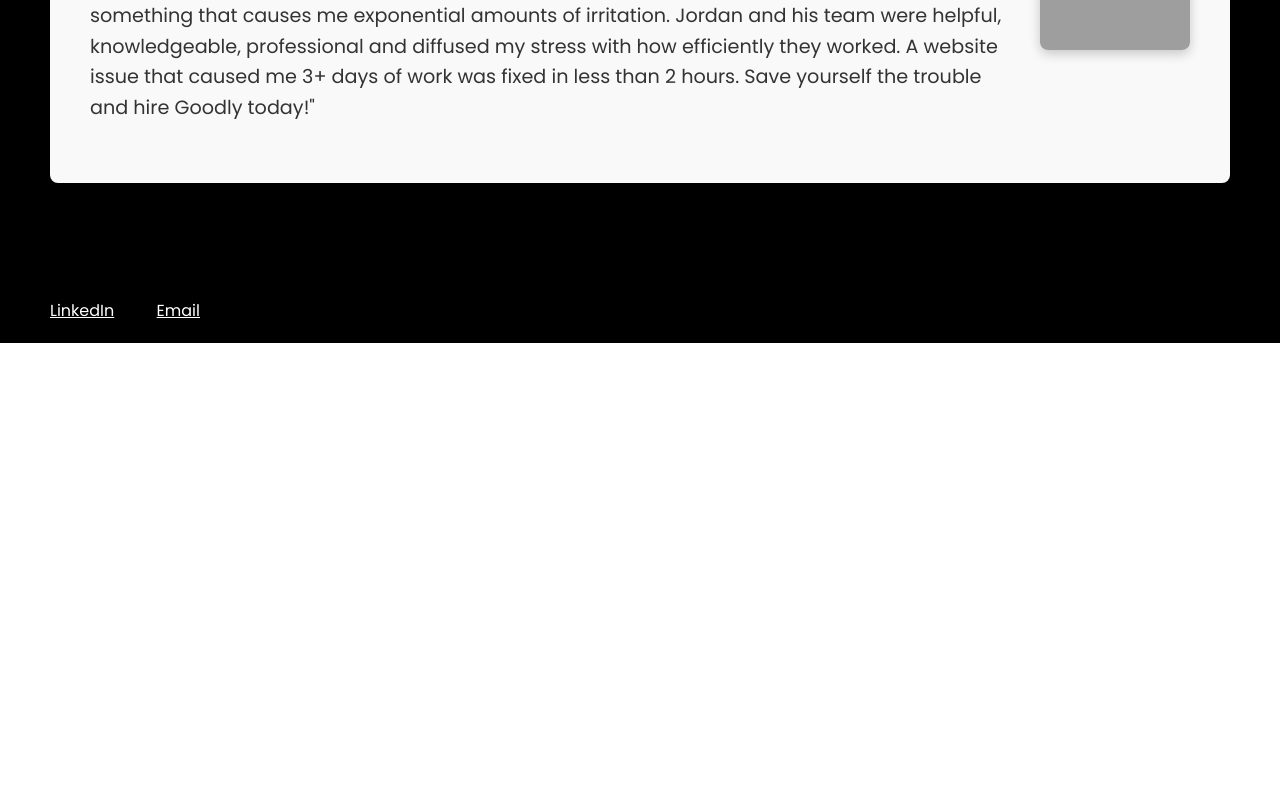
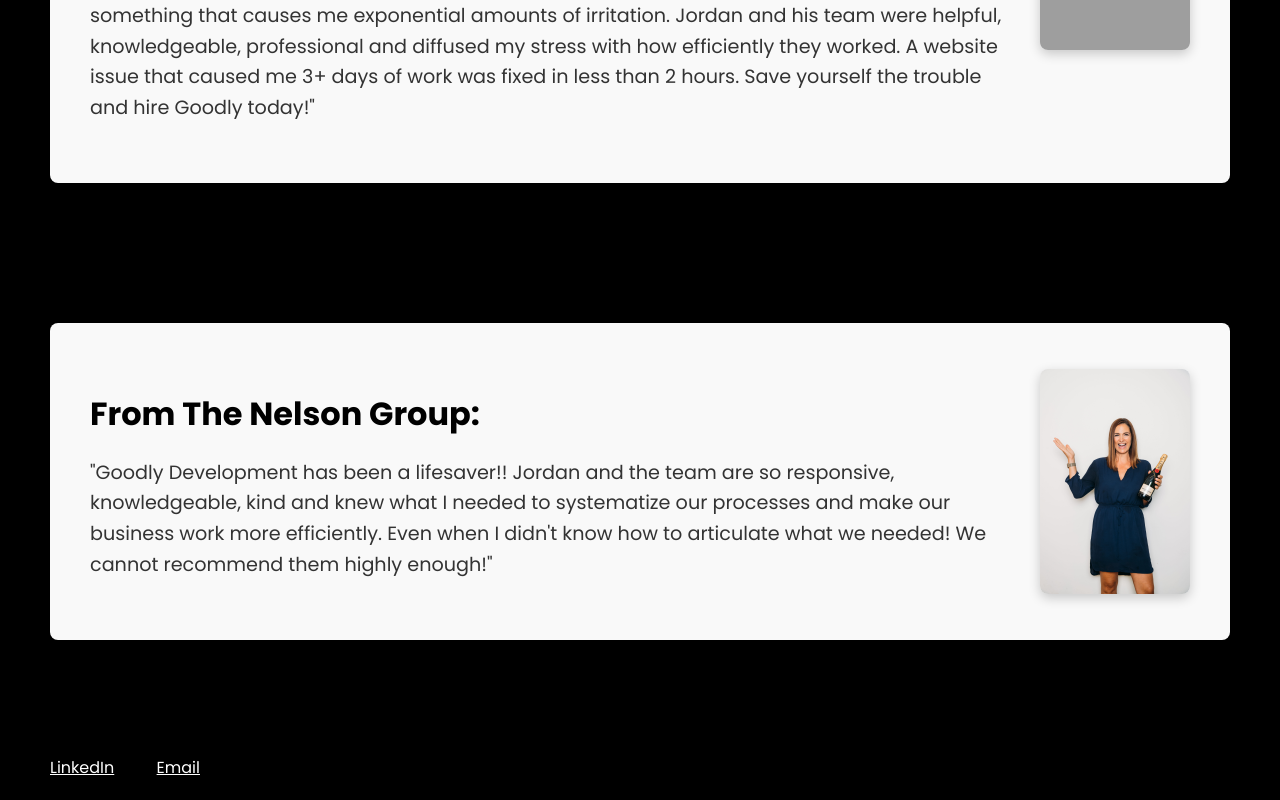
Before and after one commit to Jordan1022/goodly-subs, a React (Create React App) app: page / in a window 1280 px wide. Shown: the part 1480-2280 px from the top of the page. Before the commit the page ends 1823 px from the top, so only its background shows below. Built offline with nearby package versions, Linux system fonts and the light colour scheme; grey boxes are pictures that could not be loaded.

Commit message:
minor changes

```diff
--- a/src/TestimonialSection.js
+++ b/src/TestimonialSection.js
@@ -46,8 +46,11 @@
 const TestimonialSection = () => {
   const testimonialText = `"Why didn't I hire Goodly Development sooner? I should have, because it would have saved me needless frustration and stress. Being a small business owner I can't do it all, but technology is something that causes me exponential amounts of irritation.
   Jordan and his team were helpful, knowledgeable, professional and diffused my stress with how efficiently they worked. A website issue that caused me 3+ days of work was fixed in less than 2 hours. Save yourself the trouble and hire Goodly today!"`;
+  const testimonialText2 = `"Goodly Development has been a lifesaver!! Jordan and the team are so responsive, knowledgeable, kind and knew what I needed to systematize our processes and make our business work more efficiently. Even when I didn't know how to articulate what we needed! We cannot recommend them highly enough!"
+  `;
 
   return (
+    <div>
       <TestimonialWrapper id="testimony">
         <div style={{ display: 'block' }}>
           <TestimonialTitle>From J.A. Studio:</TestimonialTitle>
@@ -55,6 +58,14 @@
         </div>
         <TestimonialImage src="christina.jpg" alt="Testimonial" />
       </TestimonialWrapper>
+      <TestimonialWrapper>
+        <div style={{ display: 'block' }}>
+          <TestimonialTitle>From The Nelson Group:</TestimonialTitle>
+          <TestimonialText>{testimonialText2}</TestimonialText>
+        </div>
+        <TestimonialImage src="Jenn.jpg" alt="Testimonial" />
+      </TestimonialWrapper>
+    </div>
   );
 };
 
```
Also changed, not shown: public/Jenn.jpg (added). Lines whose indentation alone changed are shown as unchanged.
